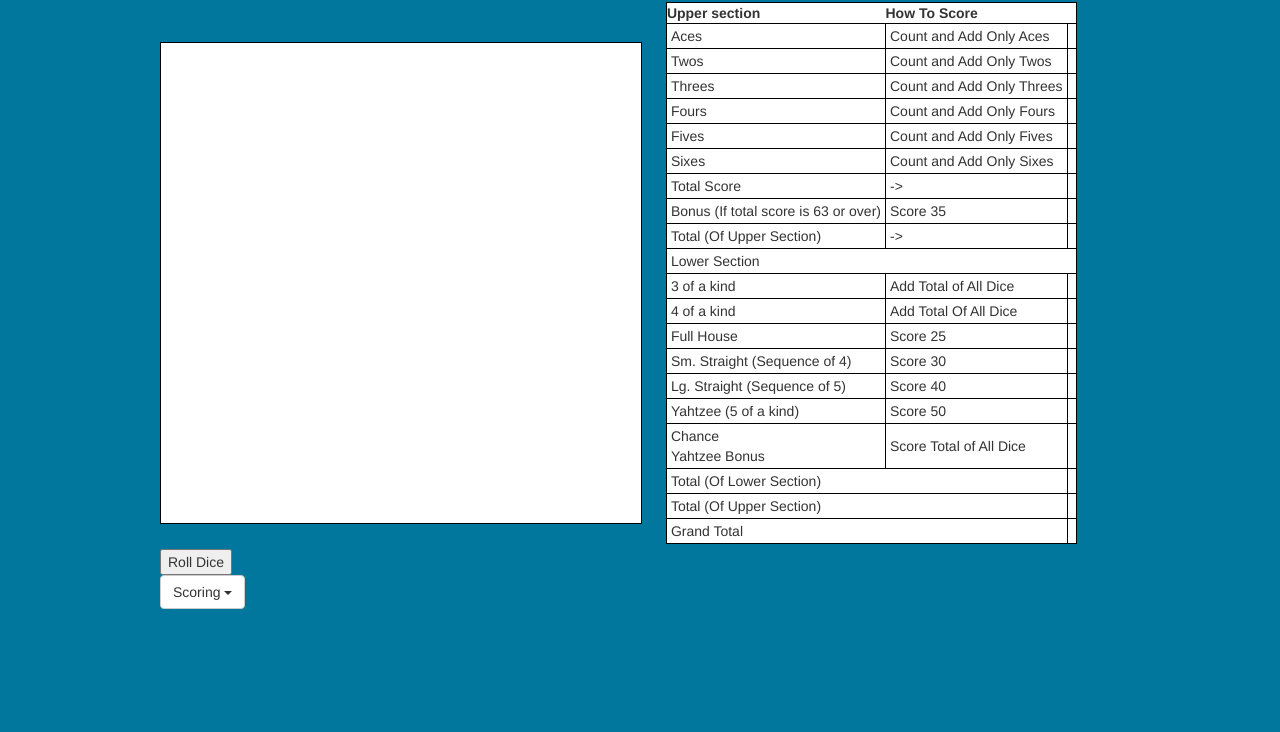
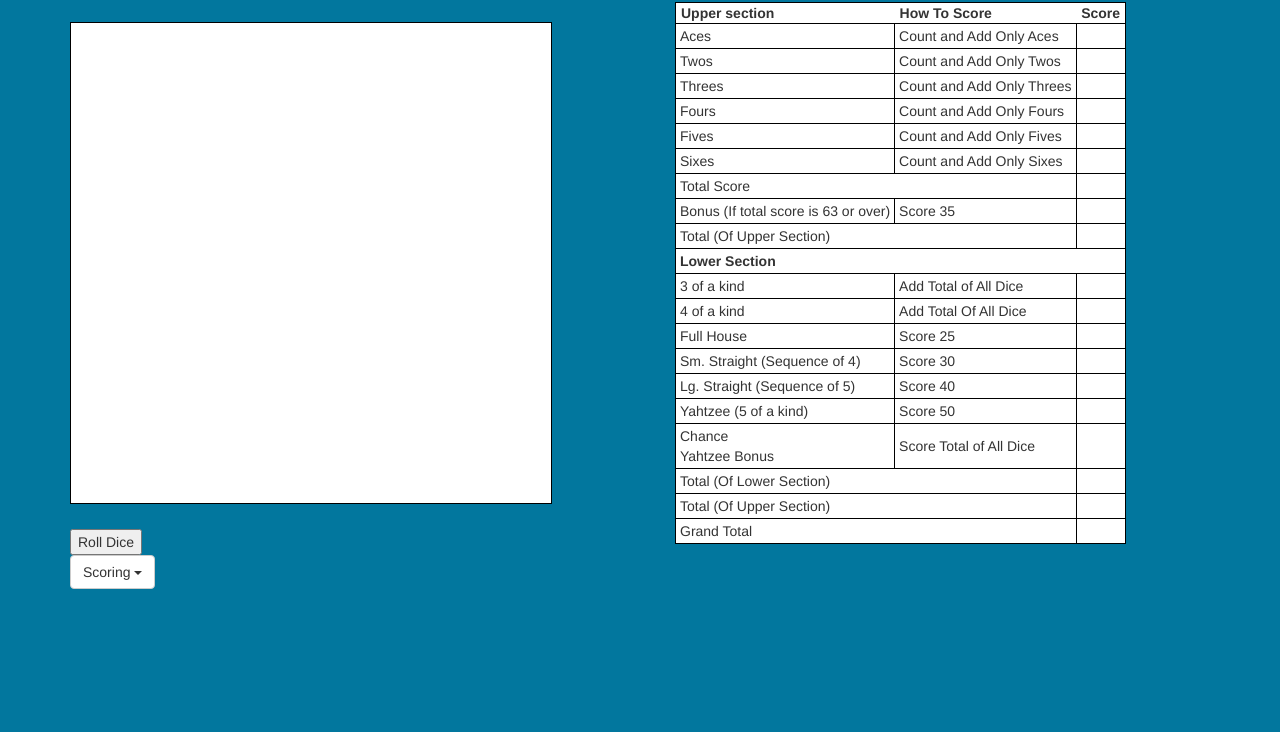
Before and after one commit to Djion/3308-Yahtzee-Project, a plain HTML site: page index.html in a window 1280 px wide. Shown: the part 68-800 px from the top of the page. Drawn offline with nearby package versions, Linux system fonts and the light colour scheme.

Commit message:
Cleaned up code for clarity as well as improved site appeareance to work better with bootstrap

```diff
--- a/css/style.css
+++ b/css/style.css
@@ -1,3 +1,7 @@
+*, *:before, *:after {
+	box-sizing: border-box;
+}
+
 body {
 	background-color: #02779E;
 }
@@ -18,6 +22,10 @@ table {
 	margin-left: 20px;
 }
 
+th {
+	padding: 0 5px;
+}
+
 tr, td {
 	border: 1px solid black;
 	padding: 2px 4px !important;
--- a/index.html
+++ b/index.html
@@ -15,15 +15,41 @@
     <script src="script.js"></script>
   </head>
   <body>
-        <div class="wrapper">
+    <div class="container">
       <h1>CUCS - Yahtzee</h1>
+      <div class="row">
+        <div class="col-md-6 col-xs-12">
           <canvas id="yahtzee" width="480" height="480"></canvas>
+          <!-- Simple button to roll the dice -->
+          <button id="rollButton">Roll Dice</button>
 
+          <div class="dropdown">
+            <button class="btn btn-default dropdown-toggle" type="button" id="scoreMenu" data-toggle="dropdown">Scoring
+            <span class="caret"></span></button>
+            <ul class="dropdown-menu" role="menu" aria-labelledby="scoreMenu">
+                <li role="presentation"><a role="menuitem" tabindex="-1" href="#">Aces</a></li>
+                <li role="presentation"><a role="menuitem" tabindex="-1" href="#">Twos</a></li>
+                <li role="presentation"><a role="menuitem" tabindex="-1" href="#">Threes</a></li>
+                <li role="presentation"><a role="menuitem" tabindex="-1" href="#">Fours</a></li>
+                <li role="presentation"><a role="menuitem" tabindex="-1" href="#">Fives</a></li>
+                <li role="presentation"><a role="menuitem" tabindex="-1" href="#">Sixes</a></li>
+                <li role="presentation"><a role="menuitem" tabindex="-1" href="#">3 of a Kind</a></li>
+                <li role="presentation"><a role="menuitem" tabindex="-1" href="#">4 of a Kind</a></li>
+                <li role="presentation"><a role="menuitem" tabindex="-1" href="#">Full House</a></li>
+                <li role="presentation"><a role="menuitem" tabindex="-1" href="#">Small Straight</a></li>
+                <li role="presentation"><a role="menuitem" tabindex="-1" href="#">Large Straight</a></li>
+                <li role="presentation"><a role="menuitem" tabindex="-1" href="#">Yahtzee!</a></li>
+                <li role="presentation"><a role="menuitem" tabindex="-1" href="#">Chance</a></li>
+            <!-- Can use a disabled class to take away selections once they have been chosen http://www.w3schools.com/bootstrap/tryit.asp?filename=trybs_ref_comp_dropdown_disabled&stacked=h-->
+            </ul>
+          </div>
+        </div>
+        <div class="col-md-6 col-xs-12">
           <table>
             <tr>
               <th>Upper section</th>
               <th>How To Score</th>
-                <th></th>
+              <th>Score</th>
             </tr>
             <tr>
               <td>Aces</td>
@@ -56,8 +82,7 @@
               <td></td>
             </tr>
             <tr>
-                <td>Total Score</td>
-                <td>-&gt;</td>
+              <td colspan="2">Total Score</td>
               <td></td>
             </tr>
             <tr>
@@ -66,12 +91,11 @@
               <td></td>
             </tr>
             <tr>
-                <td>Total (Of Upper Section)</td>
-                <td>-&gt;</td>
+              <td colspan="2">Total (Of Upper Section)</td>
               <td></td>
             </tr>
             <tr>
-                <td colspan="3">Lower Section</td>
+              <td colspan="3"><strong>Lower Section</strong></td>
             </tr>
             <tr>
               <td>3 of a kind</td>
@@ -121,29 +145,7 @@
               <td></td>
             </tr>
           </table>
-
-            <!-- Simple button to roll the dice -->
-            <button id="rollButton">Roll Dice</button>
-
-            <div class="dropdown">
-                <button class="btn btn-default dropdown-toggle" type="button" id="scoreMenu" data-toggle="dropdown">Scoring
-                <span class="caret"></span></button>
-                <ul class="dropdown-menu" role="menu" aria-labelledby="scoreMenu">
-                    <li role="presentation"><a role="menuitem" tabindex="-1" href="#">Aces</a></li>
-                    <li role="presentation"><a role="menuitem" tabindex="-1" href="#">Twos</a></li>
-                    <li role="presentation"><a role="menuitem" tabindex="-1" href="#">Threes</a></li>
-                    <li role="presentation"><a role="menuitem" tabindex="-1" href="#">Fours</a></li>
-                    <li role="presentation"><a role="menuitem" tabindex="-1" href="#">Fives</a></li>
-                    <li role="presentation"><a role="menuitem" tabindex="-1" href="#">Sixes</a></li>
-                    <li role="presentation"><a role="menuitem" tabindex="-1" href="#">3 of a Kind</a></li>
-                    <li role="presentation"><a role="menuitem" tabindex="-1" href="#">4 of a Kind</a></li>
-                    <li role="presentation"><a role="menuitem" tabindex="-1" href="#">Full House</a></li>
-                    <li role="presentation"><a role="menuitem" tabindex="-1" href="#">Small Straight</a></li>
-                    <li role="presentation"><a role="menuitem" tabindex="-1" href="#">Large Straight</a></li>
-                    <li role="presentation"><a role="menuitem" tabindex="-1" href="#">Yahtzee!</a></li>
-                    <li role="presentation"><a role="menuitem" tabindex="-1" href="#">Chance</a></li>
-                <!-- Can use a disabled class to take away selections once they have been chosen http://www.w3schools.com/bootstrap/tryit.asp?filename=trybs_ref_comp_dropdown_disabled&stacked=h-->
-                </ul>
+        </div>
       </div>
     </div>
   </body>
```
Also changed, not shown: script.js (+12 -1 lines). Lines whose indentation alone changed are shown as unchanged.
